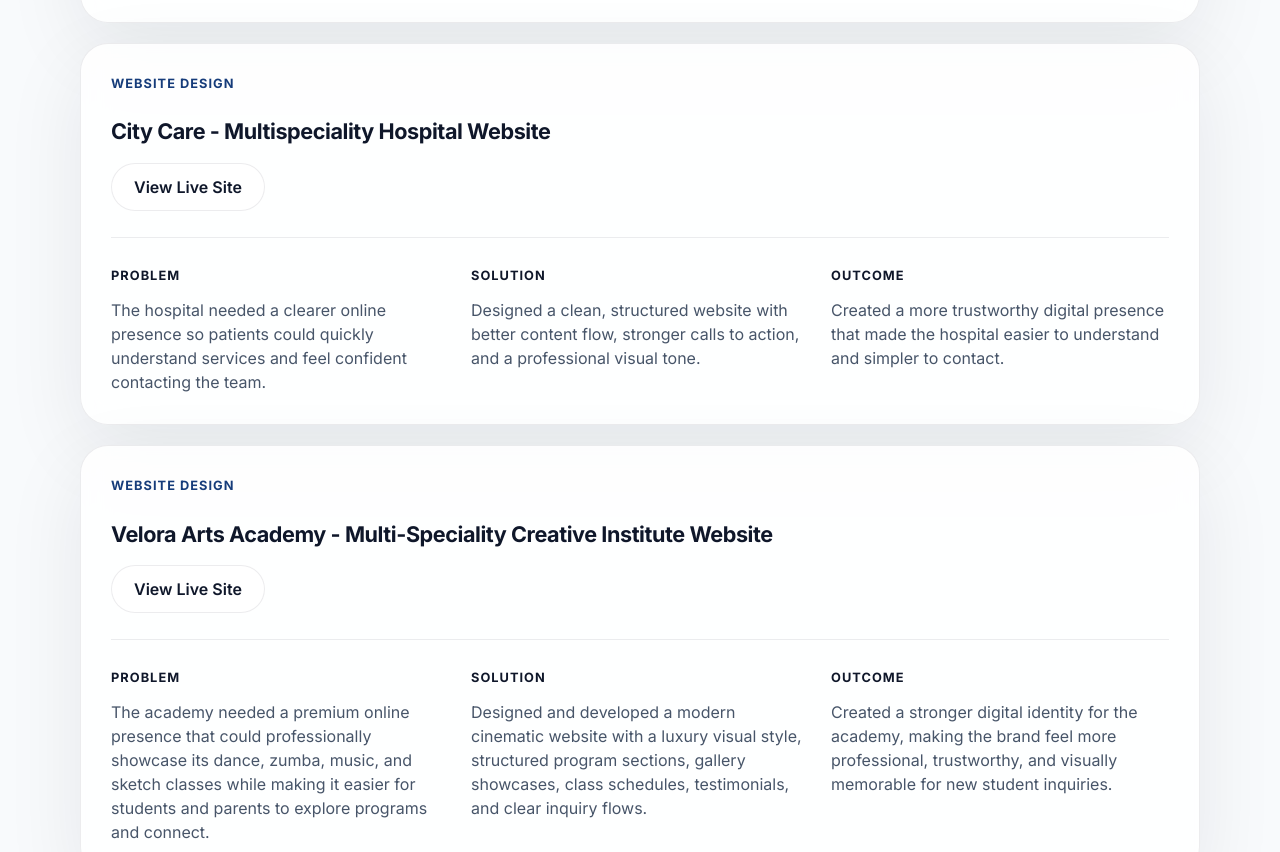
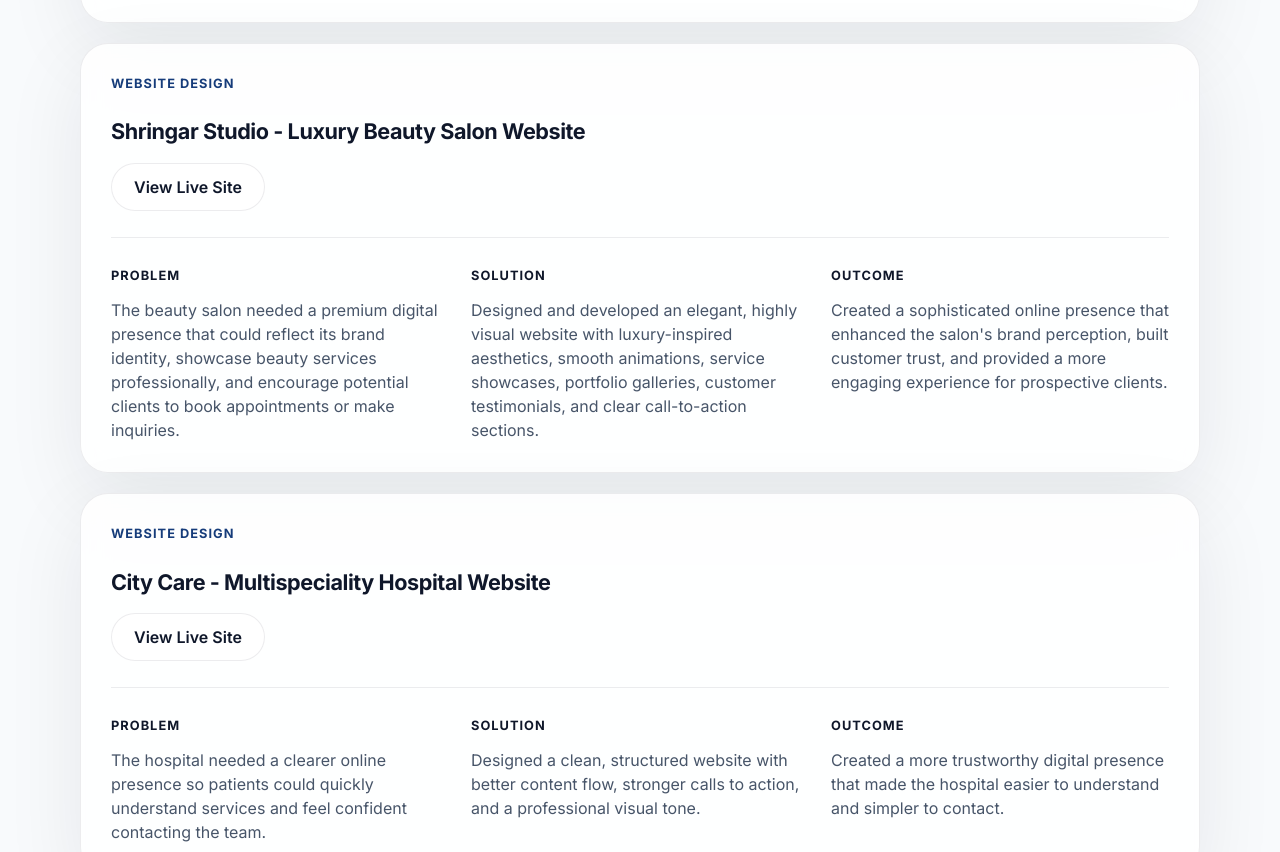
Before and after one commit to Mitulpatel6294/portfolio, a React (Vite) app: page / in a window 1280 px wide. Shown: the part 2629-3481 px from the top of the page. Built offline with nearby package versions, Linux system fonts and the light colour scheme.

Commit message:
added project

```diff
--- a/src/App.jsx
+++ b/src/App.jsx
@@ -40,6 +40,17 @@ const projects = [
       "Created a memorable digital identity that elevated the academy's brand perception and provided an engaging experience for prospective students and parents.",
   },
   {
+    name: "Shringar Studio - Luxury Beauty Salon Website",
+    category: "Website Design",
+    liveUrl: "https://shringar-two.vercel.app/",
+    problem:
+      "The beauty salon needed a premium digital presence that could reflect its brand identity, showcase beauty services professionally, and encourage potential clients to book appointments or make inquiries.",
+    solution:
+      "Designed and developed an elegant, highly visual website with luxury-inspired aesthetics, smooth animations, service showcases, portfolio galleries, customer testimonials, and clear call-to-action sections.",
+    outcome:
+      "Created a sophisticated online presence that enhanced the salon's brand perception, built customer trust, and provided a more engaging experience for prospective clients.",
+  },
+  {
     name: "City Care - Multispeciality Hospital Website",
     category: "Website Design",
     liveUrl: "https://city-care-surat.vercel.app/",
@@ -50,6 +61,7 @@ const projects = [
     outcome:
       "Created a more trustworthy digital presence that made the hospital easier to understand and simpler to contact.",
   },
+
   {
     name: "Velora Arts Academy - Multi-Speciality Creative Institute Website",
     category: "Website Design",
```
